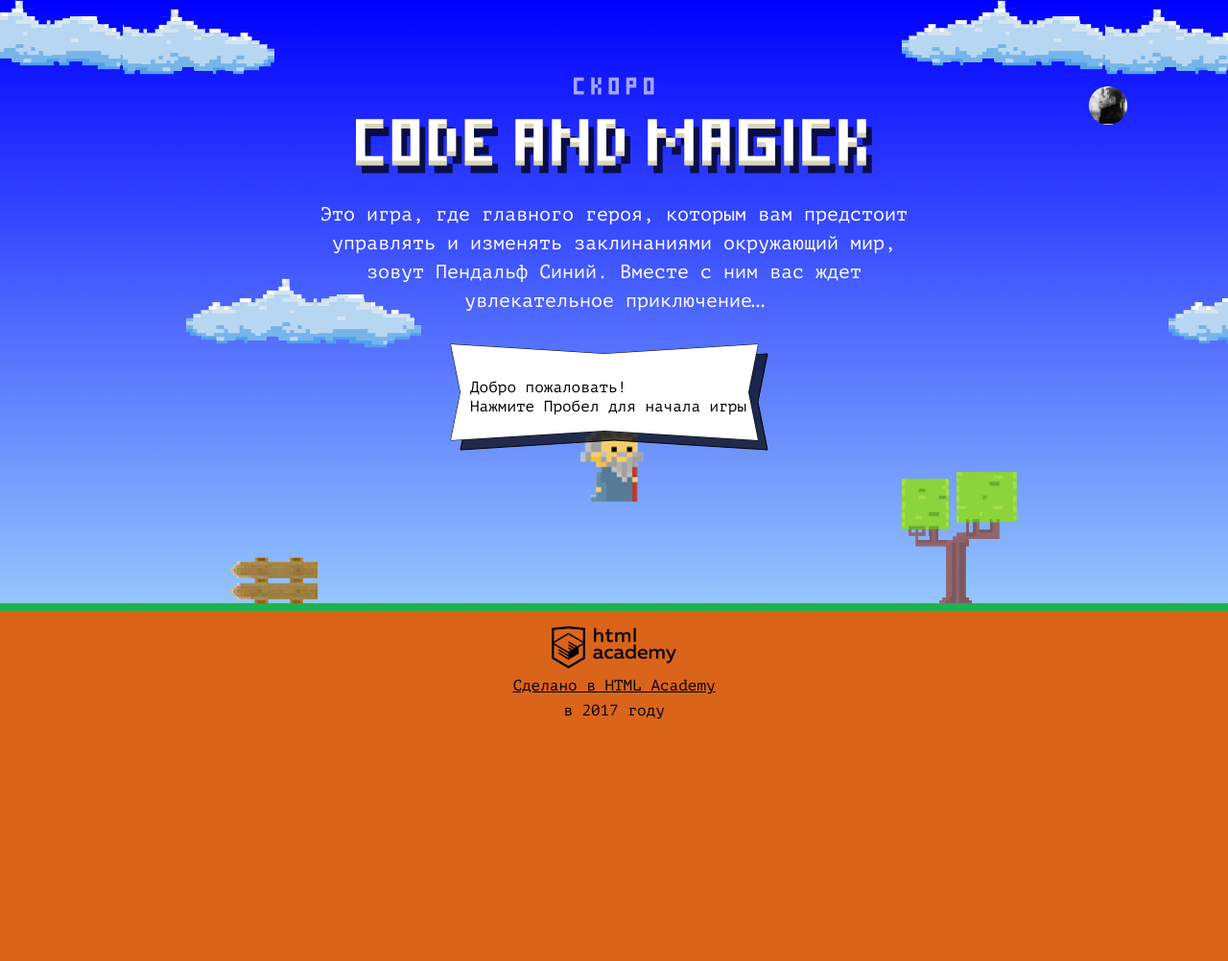
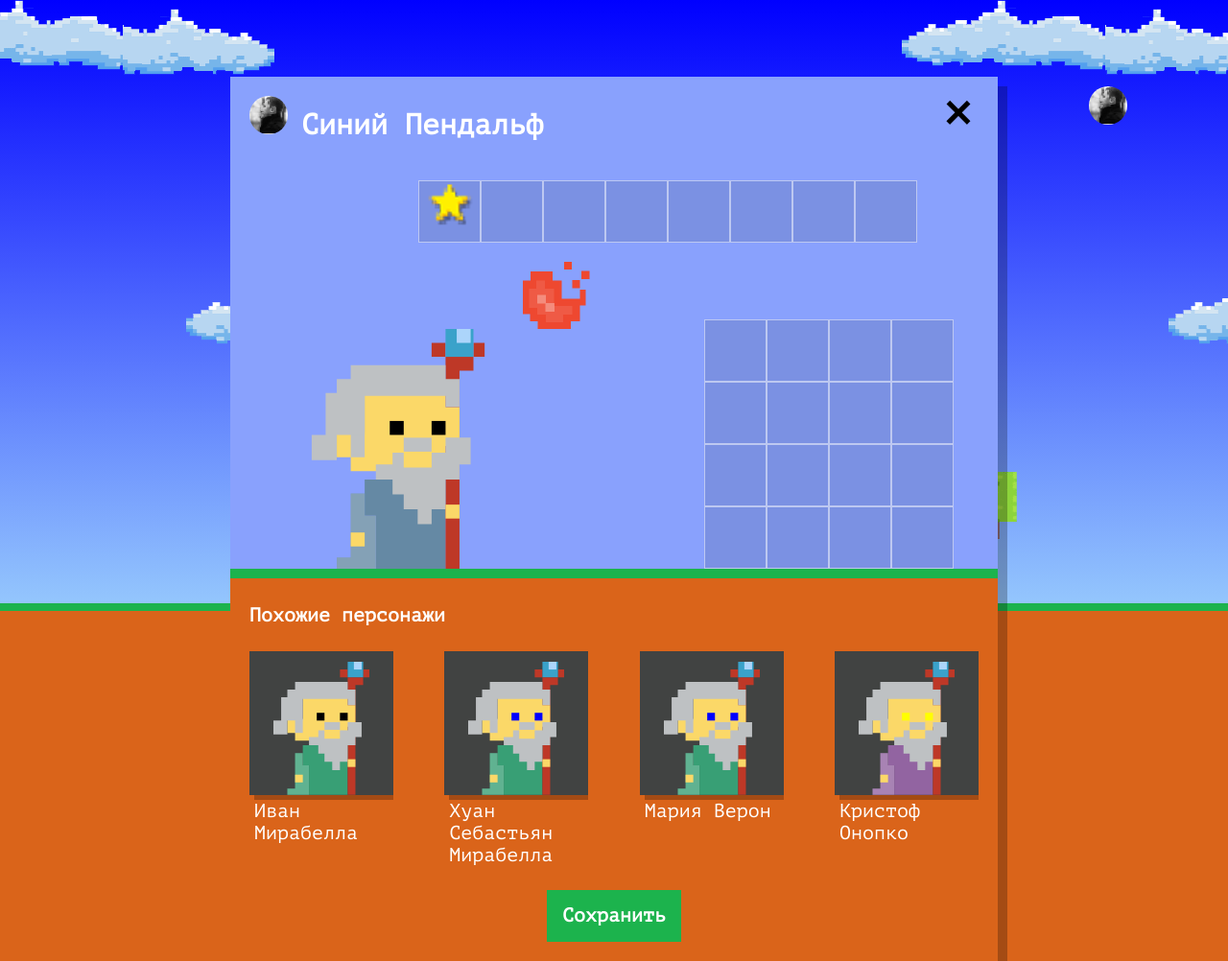
Before and after one commit to whoisdaria/1106215-code-and-magick-21, a website: page index.html in a window 1280 px wide. Shown: the whole page at 96% size. Before the commit the page ends 800 px from the top, so only its background shows below. Drawn offline with Linux system fonts and the light colour scheme.

Commit message:
Учебный проект: нас орда

```diff
--- a/index.html
+++ b/index.html
@@ -206,6 +206,7 @@
 
 <script src="js/stat.js"></script>
 <script src="js/game.js"></script>
+<script src="js/setup.js"></script>
 
 </body>
 </html>
--- /dev/null
+++ b/js/setup.js
@@ -0,0 +1,32 @@
+'use strict';
+
+var similarWizardTemplate = document.querySelector('#similar-wizard-template').content.querySelector('.setup-similar-item');
+var setupBlock = document.querySelector('.setup');
+var similarList = document.querySelector('.setup-similar-list');
+var firstnames = ['Иван', 'Хуан Себастьян', 'Мария', 'Кристоф', 'Виктор', 'Юлия', 'Люпита', 'Вашингтон'];
+var lastnames = ['да Марья',  'Верон',  'Мирабелла','Вальц', 'Онопко', 'Топольницкая', 'Нионго', 'Ирвинг'];
+var coatColor = ['rgb(101, 137, 164)', 'rgb(241, 43, 107)', 'rgb(146, 100, 161)', 'rgb(56, 159, 117)', 'rgb(215, 210, 55)', 'rgb(0, 0, 0)'];
+var eyesColor = ['black', 'red', 'blue', 'yellow', 'green'];
+var name;
+var names= [];
+
+setupBlock.classList.remove('hidden');
+document.querySelector('.setup-similar').classList.remove('hidden');
+
+for (var i = 0; i < firstnames.length; i++) {
+  var randomNameNumber = getRandomNumber(0, firstnames.length-1);
+  name = firstnames[i] + ' ' + lastnames[randomNameNumber];
+  names.push(name)
+}
+
+for (var i = 0; i < 4; i++) {
+  var wizardElement = similarWizardTemplate.cloneNode(true);
+  var randomCoatColorNumber = getRandomNumber(0, coatColor.length-1);
+  var randomEyesColorNumber = getRandomNumber(0, eyesColor.length-1);
+
+  wizardElement.querySelector('.setup-similar-label').textContent = names[i];
+  wizardElement.querySelector('.wizard-coat').style.fill = coatColor[randomCoatColorNumber];
+  wizardElement.querySelector('.wizard-eyes').style.fill = eyesColor[randomEyesColorNumber];
+
+  similarList.appendChild(wizardElement);
+}
```
